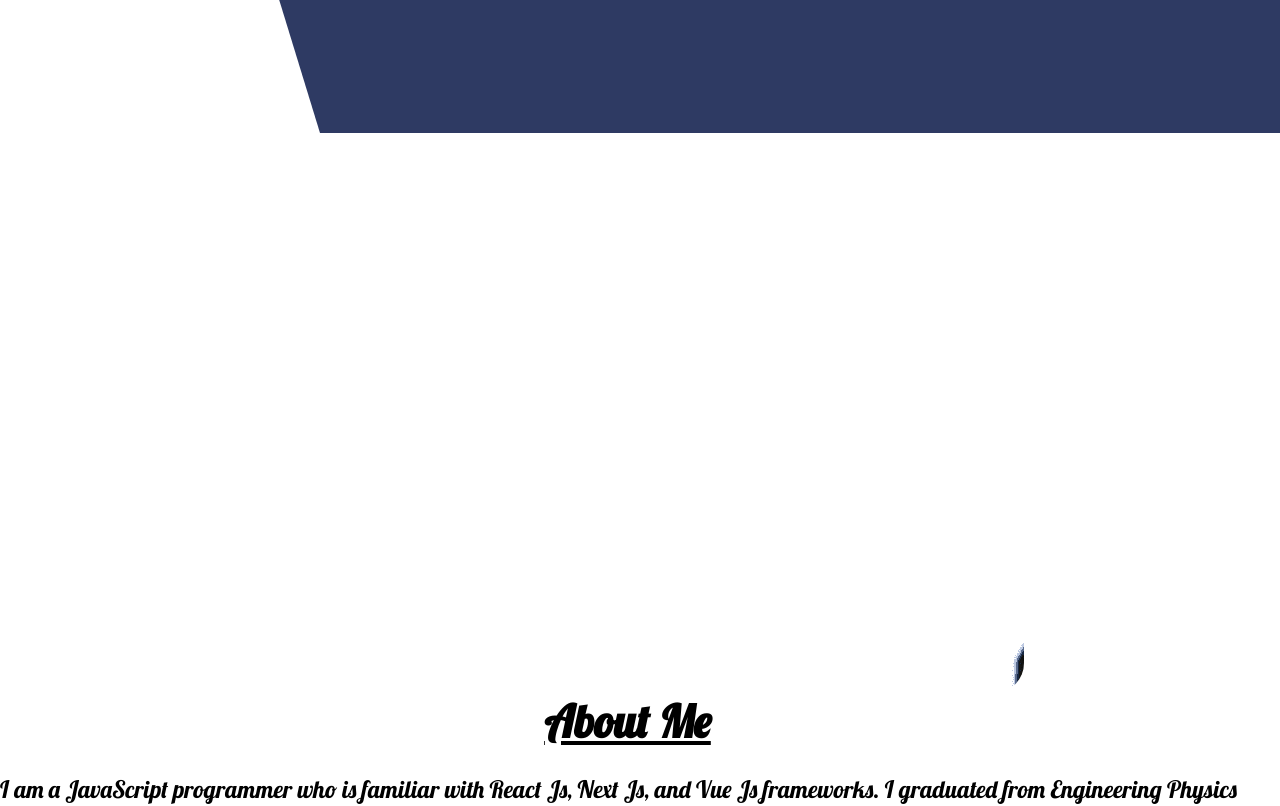
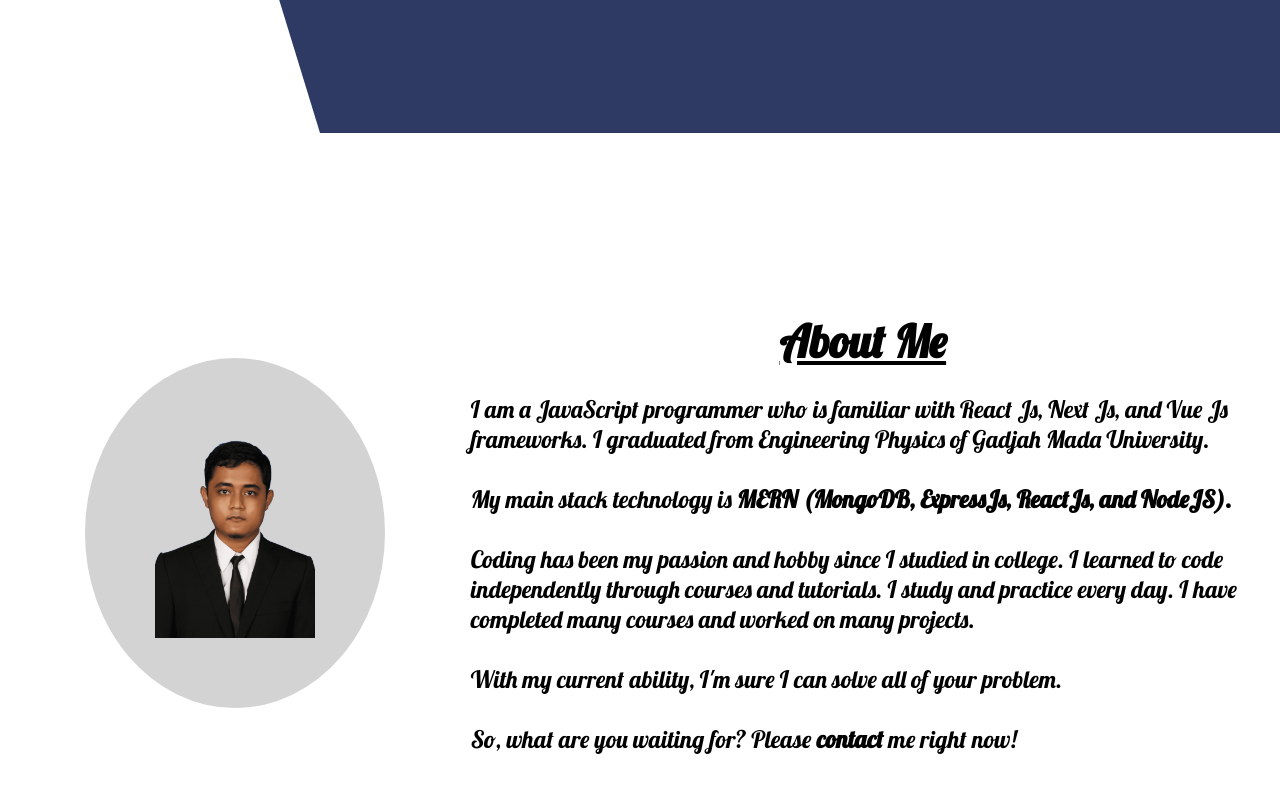
Before and after one commit to zabidin384/zainal-portfolio, a React (Create React App) app: page / in a window 1280 px wide. Shown: the part 2400-3206 px from the top of the page. Built offline with nearby package versions, Linux system fonts and the light colour scheme.

Commit message:
Update about.css

```diff
--- a/src/components/about.css
+++ b/src/components/about.css
@@ -1,11 +1,10 @@
-.a {
+#about {
 	height: 100vh;
 	display: flex;
 	align-items: center;
-	padding-top: 50px;
 }
 
-/* Left Part */
+/* Left Section */
 .a-left {
 	flex: 3;
 	display: flex;
@@ -15,20 +14,21 @@
 	height: 100%;
 }
 .a-card {
-	width: 60%;
-	height: 70vh;
-	border-radius: 30px;
+	width: 300px;
+	height: 350px;
+	border-radius: 50%;
 	position: relative;
 	overflow: hidden;
-	padding: 50px;
+	padding: 70px;
+	background-color: lightgray;
 }
-.a-img {
+.a-card img {
 	width: 100%;
 	height: 100%;
 	object-fit: cover;
 }
 
-/* Right Part */
+/* Right Section */
 .a-right {
 	flex: 5;
 	margin-right: 25px;
@@ -43,12 +43,12 @@
 .a-desc {
 	font-size: 24px;
 }
-.connect:hover {
+.a-desc a:hover {
 	text-decoration: underline;
 }
 
 @media screen and (max-width: 480px) {
-	.a {
+	#about {
 		flex-direction: column;
 		text-align: center;
 		padding-top: 0;
@@ -72,17 +72,23 @@
 }
 
 @media screen and (max-width: 811px) {
-	.a {
+	#about {
 		height: 100%;
-		flex-direction: column;
 		text-align: center;
 		padding-top: 0;
 		margin: 0 25px;
 	}
 	.a-left {
-		display: none;
+		flex: 1;
+	}
+	.a-card {
+		width: 150px;
+		height: 200px;
+		padding: 0px;
+		background-color: lightgray;
 	}
 	.a-right {
+		flex: 3;
 		margin-right: 0;
 	}
 	.a-title {
```
